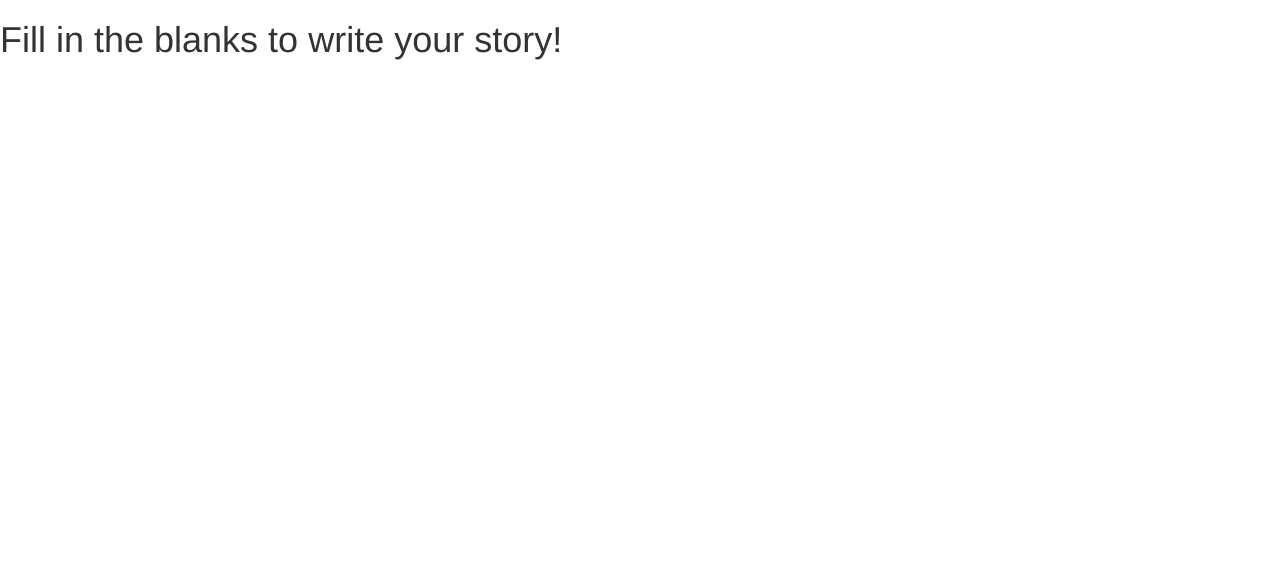
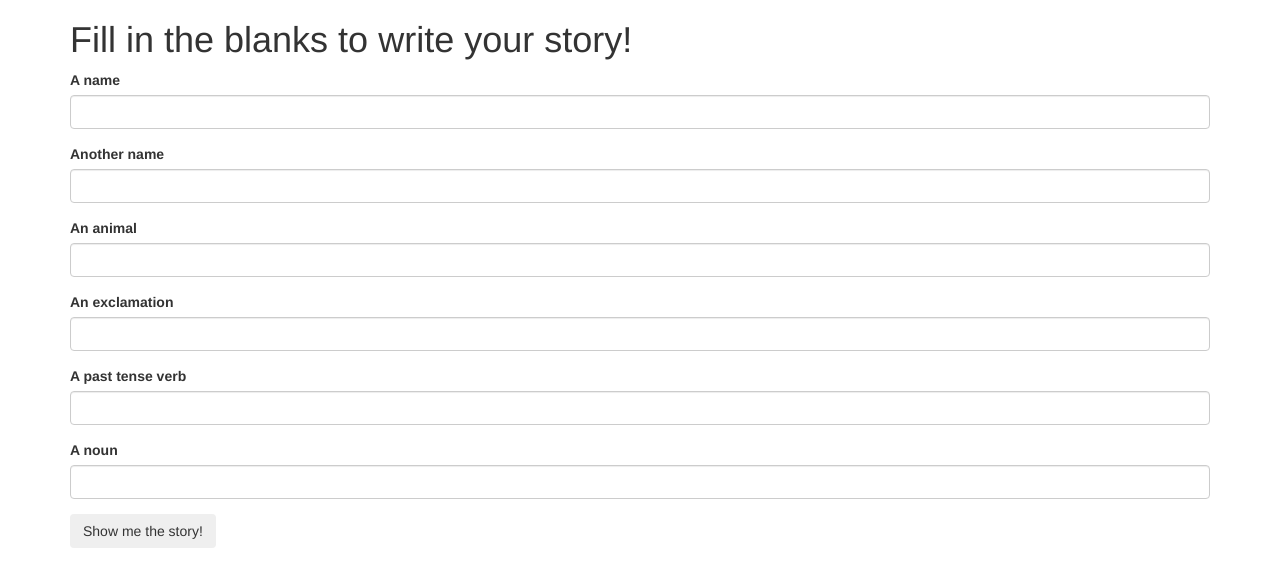
Before and after one commit to lucianmiller/madlibs, a plain HTML site: page index.html in a window 1280 px wide. Drawn offline with Linux system fonts and the light colour scheme.

Commit message:
It will add form with inputs for words

```diff
--- a/index.html
+++ b/index.html
@@ -8,6 +8,35 @@
   <Title>Mad-Libs</Title>
 </head>
 <body>
-  <h1>Fill in the blanks to write your story!</h1>
+  <div class="container">
+    <h1>Fill in the blanks to write your story!</h1>
+    <form id="formOne">
+      <div class="form-group">
+        <label for="person1">A name</label>
+        <input id="person1" class="form-control" type="text">
+      </div>
+      <div class="form-group">
+        <label for="person2">Another name</label>
+        <input id="person2" class="form-control" type="text">
+      </div>
+      <div class="form-group">
+        <label for="animal">An animal</label>
+        <input id="animal" class="form-control" type="text">
+      </div>
+      <div class="form-group">
+        <label for="exclamation">An exclamation</label>
+        <input id="exclamation" class="form-control" type="text">
+      </div>
+      <div class="form-group">
+        <label for="verb">A past tense verb</label>
+        <input id="verb" class="form-control" type="text">
+      </div>
+      <div class="form-group">
+        <label for="noun">A noun</label>
+        <input id="noun" class="form-control" type="text">
+      </div>
+      <button type="submit" class="btn">Show me the story!</button>
+    </form>
+  </div>
 </body>
 </html>
```
